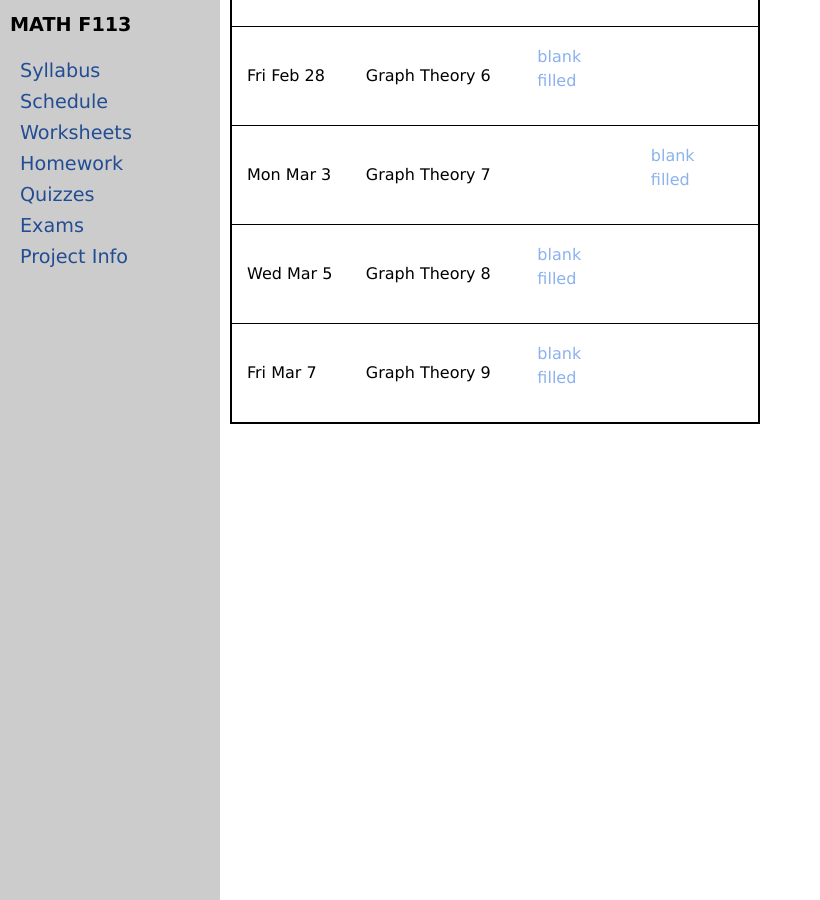
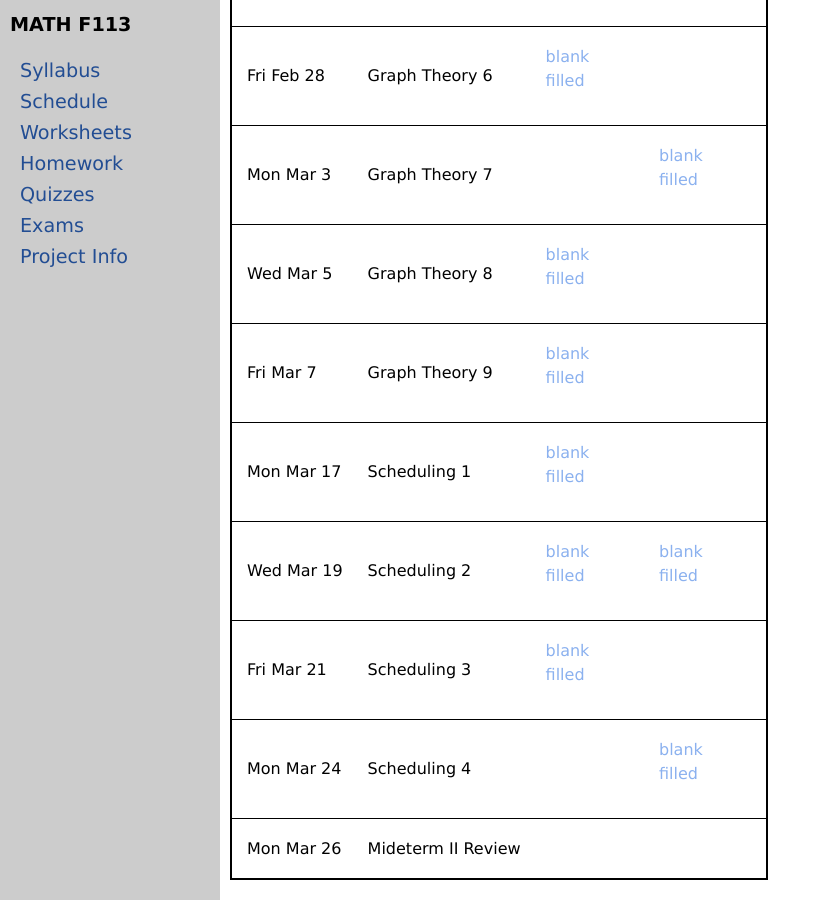
Before and after one commit to uaf-math/math113, a Jekyll site: the page built from worksheets.md, in a window 1280 px wide and 900 px high, scrolled down 1779 px. Shown: the whole window, without its empty margins (0-820 px from the left). Built offline with Jekyll 4.4.1, drawn with Linux system fonts in a browser that asks for light colours.

Commit message:
Update worksheets.yml

```diff
--- a/_data/worksheets.yml
+++ b/_data/worksheets.yml
@@ -104,3 +104,23 @@ worksheets:
   date: Fri Mar 7
   iblank: M113S25LN_Hamiltonian-CheapestLink.pdf
   ifilled: M113S25LN_Hamiltonian-CheapestLink-s.pdf
+- topic: Scheduling 1
+  date: Mon Mar 17
+  iblank: M113S25LN_Schedule_Intro.pdf
+  ifilled: M113S25LN_Schedule_Intro-s.pdf
+- topic: Scheduling 2
+  date: Wed Mar 19
+  iblank: M113S25LN_Priority_lists.pdf
+  ifilled: M113S25LN_Priority_lists-s.pdf
+  blank: 15-Scheduling1-PriorityList-DecreasingTime-v2.pdf
+  filled: 15-Scheduling1-PriorityList-DecreasingTime-v2-solutions.pdf
+- topic: Scheduling 3
+  date: Fri Mar 21
+  iblank: M113S25LN_Critical_Path_Algorithm.pdf
+  ifilled: M113S25LN_Critical_Path_Algorithm-s.pdf
+- topic: Scheduling 4
+  date: Mon Mar 24
+  blank: 16-Scheduling2-CriticalPath.pdf
+  filled: 16-Scheduling2-CriticalPath-solutions.pdf
+- topic: Mideterm II Review
+  date: Mon Mar 26
```
